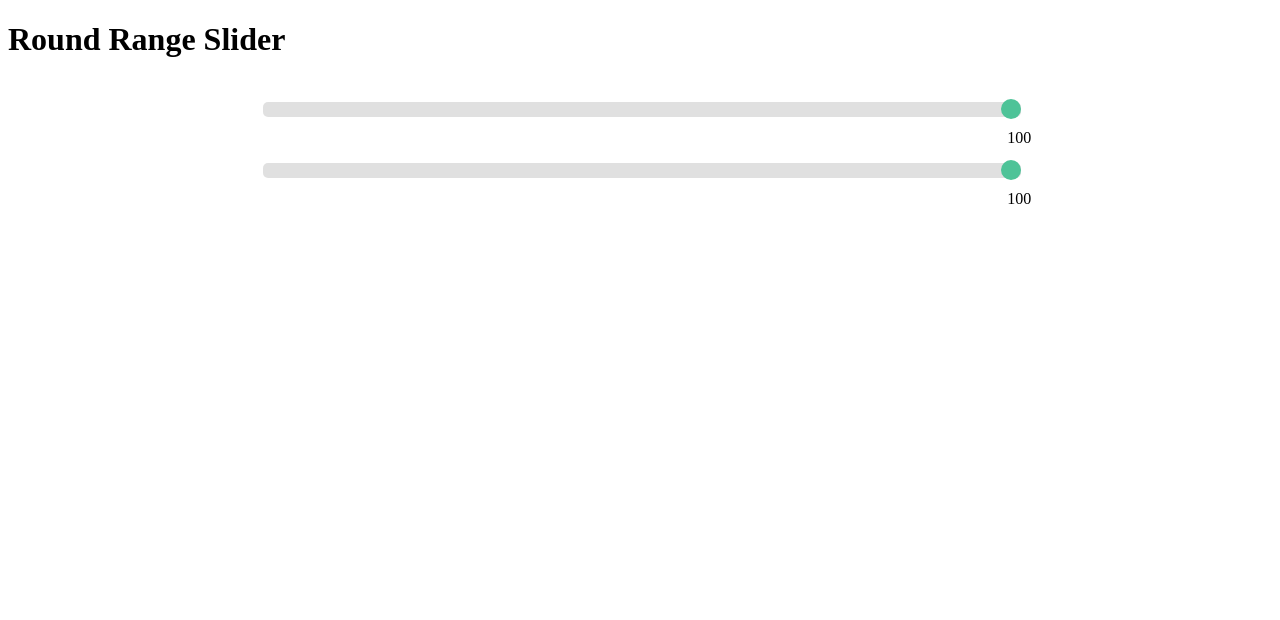
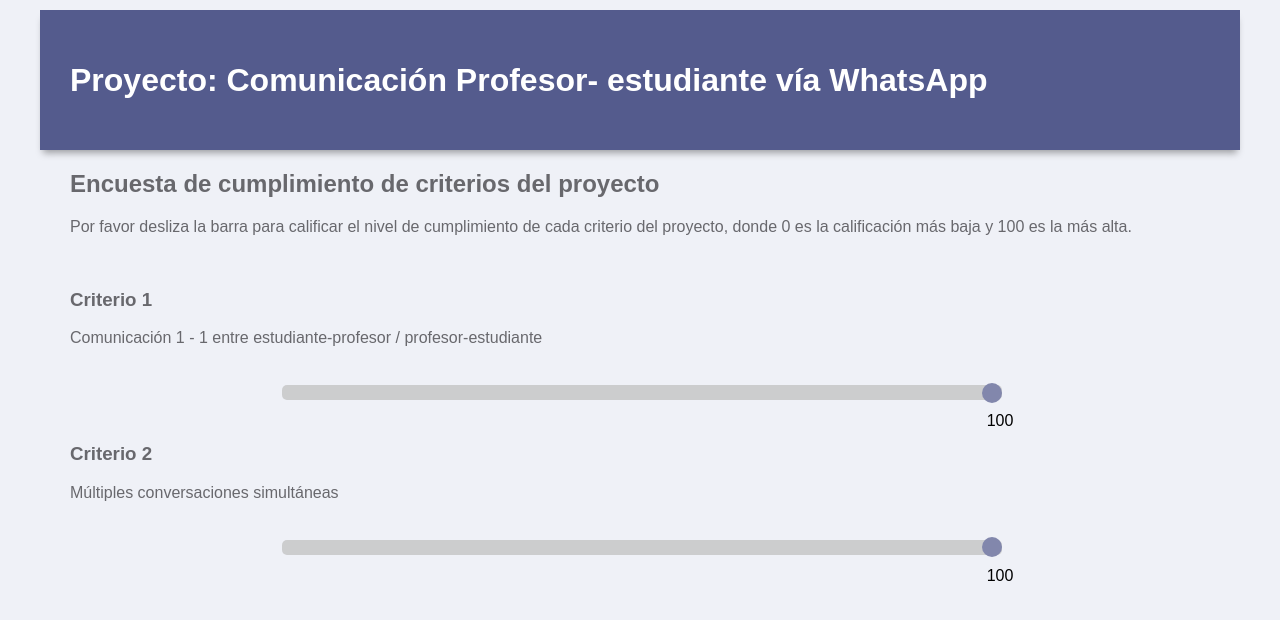
Before and after one commit to khristian1015/slider, a plain HTML site: page index.html in a window 1280 px wide. Drawn offline with Linux system fonts and the light colour scheme.

Commit message:
Added header and questions

```diff
--- a/index.html
+++ b/index.html
@@ -12,15 +12,33 @@
 </head>
 
 <body>
+    <!--Header: Nombre del proyecto-->
+    <header class = "header">
+        <h1>Proyecto: Comunicación Profesor- estudiante vía WhatsApp</h1>
+    </header>
 
-    <h1>Round Range Slider</h1>
+    <!--Descripción de encuesta-->
 
+    <!--Instrucciones de encuesta-->
+    <div class="questioncontainer">
+        <h2>Encuesta de cumplimiento de criterios del proyecto</h2>
+        <p>Por favor desliza la barra para calificar el nivel de cumplimiento de cada criterio del proyecto, donde 0 es la calificación más baja y 100 es la más alta.</p><br>
+    </div>
 
+    <!--Questions-->
+    <div class="questioncontainer">
+        <h3>Criterio 1</h3>
+        <p>Comunicación 1 - 1 entre estudiante-profesor / profesor-estudiante</p>
+    </div>
     <div class="slidecontainer">
         <input type="range" min="0" max="100" value="100" class="slider" id="rango1">
         <output for="rango1" id="valor1"></output>
     </div>
 
+    <div class="questioncontainer">
+        <h3>Criterio 2</h3>
+        <p>Múltiples conversaciones simultáneas</p>
+    </div>
     <div class="slidecontainer">
         <input type="range" min="0" max="100" value="100" class="slider" id="rango2">
         <output for="rango2" id="valor2"></output>
--- a/styles.css
+++ b/styles.css
@@ -1,5 +1,34 @@
 
 
+
+body{
+  margin-left: 40px;
+  margin-right: 40px;
+  margin-top: 10px;
+  padding: 0;
+  background-color: #eff1f7;
+  color: #68686d;
+  font-family: "Arial";
+}
+
+/* -------- HEADER -------- */
+.header {
+  grid-area: header;
+  height: 140px;
+  display: flex;
+  align-items: center;
+  justify-content: space-between;
+  padding: 0 30px 0 30px;
+  box-shadow: 0 6px 7px -3px rgba(0, 0, 0, 0.35);
+  background-color: #545b8d;
+  color:rgba(255, 255, 255);
+}
+
+.questioncontainer {
+  position: relative;
+  width: 90%;
+  left: 30px;
+}
 
 .slidecontainer {
   position: relative;
@@ -24,7 +53,7 @@
   width: 100%;
   height: 15px;
   border-radius: 5px;
-  background: #d3d3d3;
+  background: #bebebe;
   outline: none;
   opacity: 0.7;
   -webkit-transition: .2s;
@@ -41,7 +70,7 @@
   width: 20px;
   height: 20px;
   border-radius: 50%;
-  background: #04AA6D;
+  background: #545b8d;
   cursor: pointer;
 }
 
```
